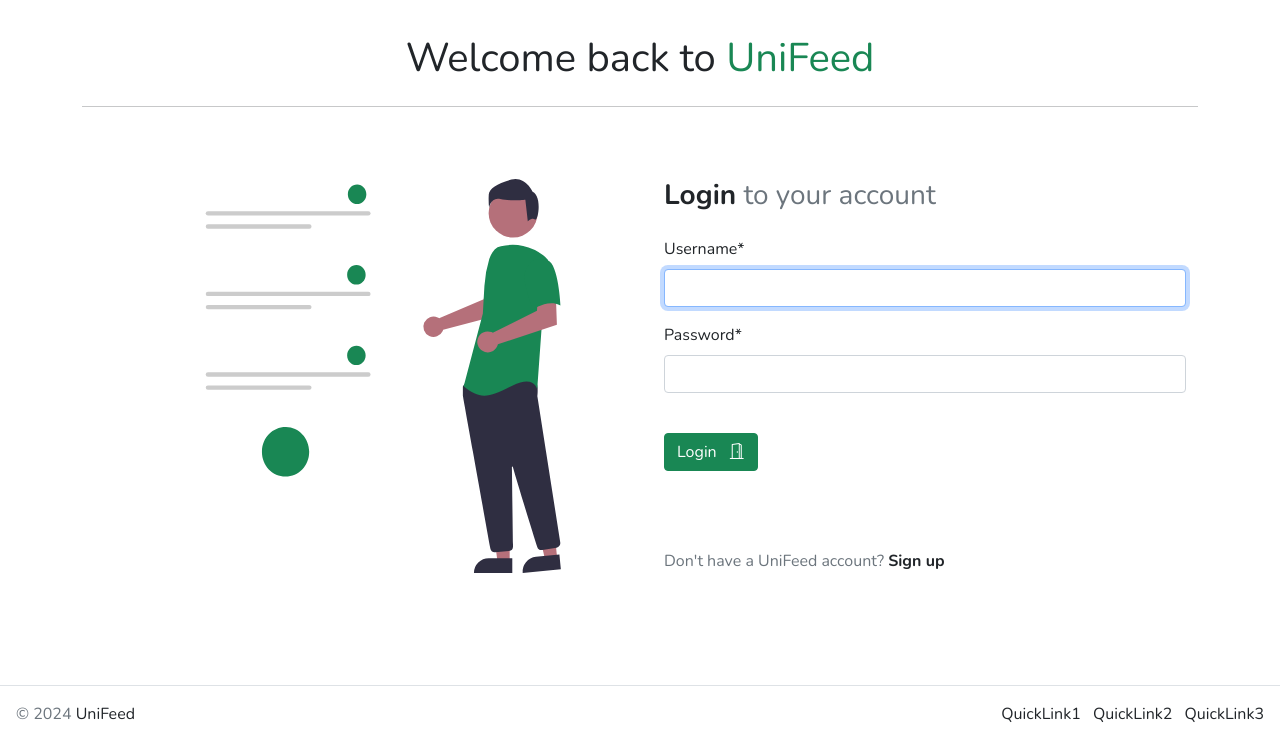
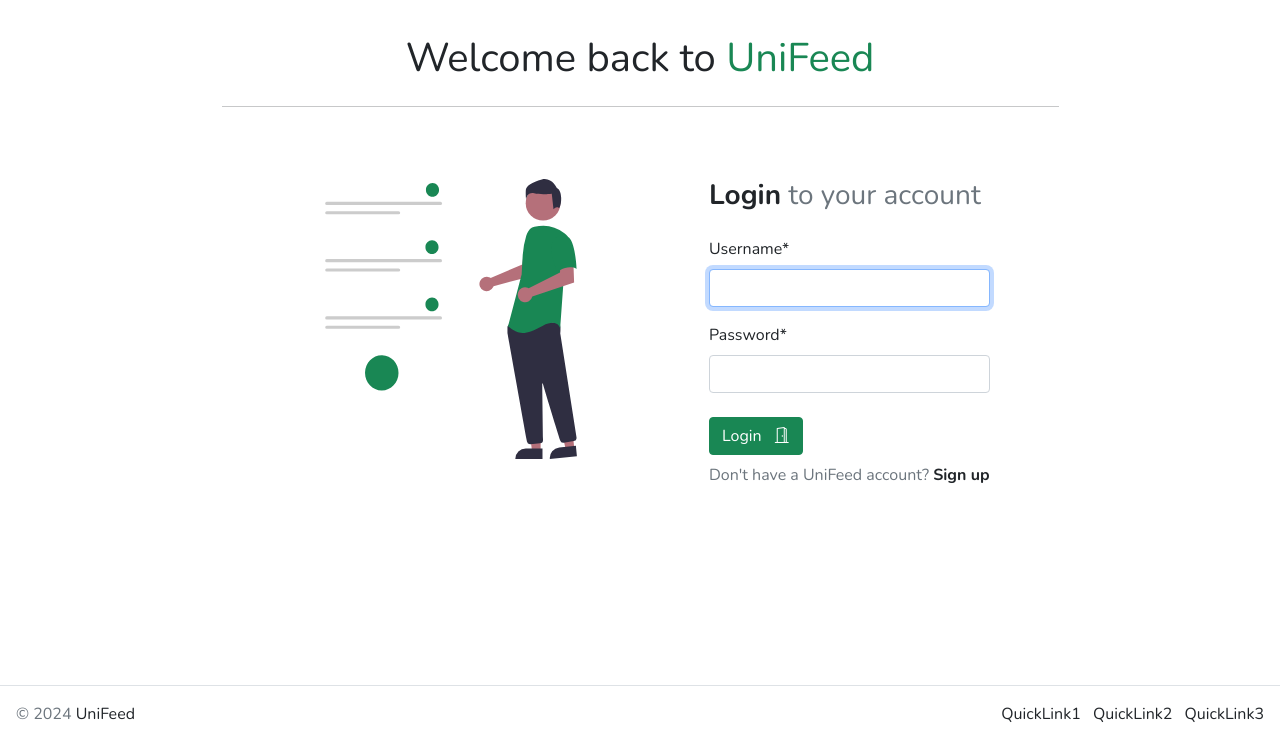
Before and after one commit to JordanTallon/unifeed_archived, a Django app: page /account/login/ in a window 1280 px wide. Shown: the part 58-800 px from the top of the page. Run offline with Django 5.2, Linux system fonts and the light colour scheme; some libraries are stand-ins or nearby versions.

Commit message:
Small changes to login page, better form scaling for large screens

```diff
--- a/project_files/templates/accounts/login.html
+++ b/project_files/templates/accounts/login.html
@@ -9,8 +9,8 @@
           Welcome back to <span class="text-success">UniFeed</span>
         </h1>
       </div>
-      <hr class="mb-4 w-100 mx-auto" />
-      <div class="row pt-4 mt-4">
+      <hr class="mb-4 w-75 mx-auto" />
+      <div class="row pt-4 mt-4 mx-auto w-75">
         <div class="col-6 d-none d-lg-block p-4 d-flex flex-column justify-content-end">
           <img src="{% static 'images/login.svg' %}"
                class="img-fluid"
@@ -19,23 +19,25 @@
                height="auto">
         </div>
         <div class="col-12 col-lg-6 p-4 d-flex flex-column">
+          <div class="mx-auto h-100 d-flex flex-column">
             <h2 class="text-muted h3 mb-4">
               <span class="text-dark fw-bold">Login</span> to your account
             </h2>
             <form action="" method="post">
               {% csrf_token %}
               {{ form | crispy }}
-            <button type="submit" class="btn btn-success mt-4">
+              <button type="submit" class="btn btn-success my-2">
                 Login <i class="bi bi-door-open ms-2"></i>
               </button>
             </form>
-          <p class="mt-auto mb-0">
+            <div class="mt-auto">
               <a href="{% url 'register' %}"
-               class="text-decoration-none mt-3 d-block text-muted">
+                 class="text-decoration-none d-block text-muted">
                 Don't have a UniFeed account?
                 <span class="fw-bold text-dark">Sign up</span>
               </a>
-          </p>
+            </div>
+          </div>
         </div>
       </div>
     </div>
```
Lines whose indentation alone changed are shown as unchanged.
